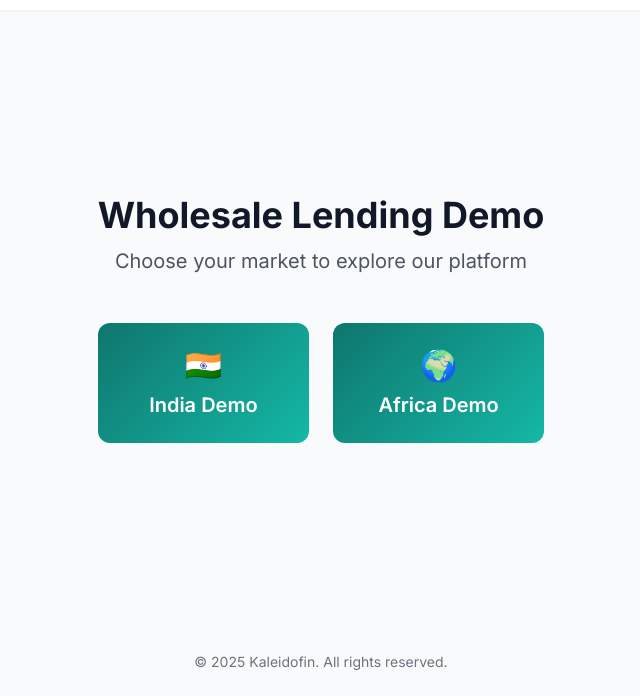
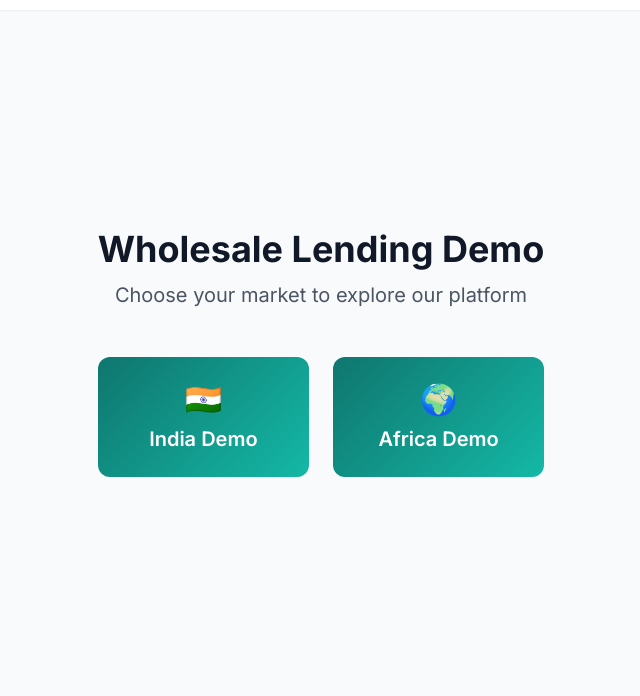
Before and after one commit to KaleidofinDemo/KaleidofinDemo.github.io, a plain HTML site: page index.html in a window 1280 px wide. Shown: the part 104-800 px from the top of the page, without its empty margins (319-959 px from the left). Drawn offline with nearby package versions, Linux system fonts and the light colour scheme.

Commit message:
Update index.html

```diff
--- a/index.html
+++ b/index.html
@@ -59,12 +59,3 @@
             </div>
         </div>
     </main>
-
-    <!-- Footer -->
-    <footer class="py-6">
-        <div class="text-center text-gray-500 text-sm">
-            © 2025 Kaleidofin. All rights reserved.
-        </div>
-    </footer>
-</body>
-</html>
```
